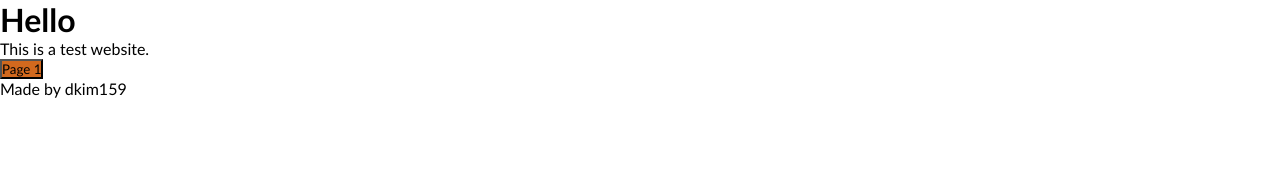
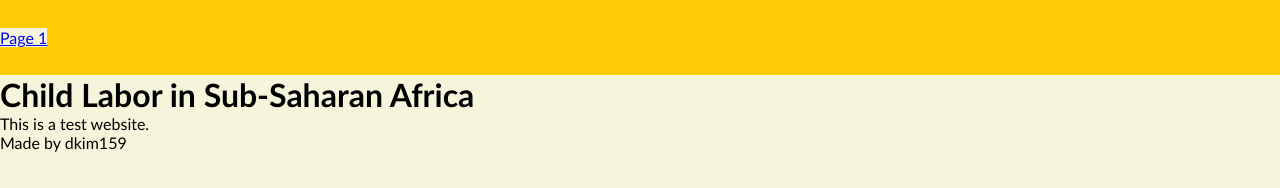
Before and after one commit to dkim159/dkim159.github.io, a plain HTML site: page index.html in a window 1280 px wide. Drawn offline with Linux system fonts and the light colour scheme.

Commit message:
CSS Testing and Website Design Tests

```diff
--- a/index.html
+++ b/index.html
@@ -3,15 +3,16 @@
 <head>
     <meta charset="UTF-8">
     <meta name="viewport" content="width=device-width, initial-scale=1.0">
-    <title>Welcome to my website.</title>
+    <title>Modern Day Slavery</title>
     <link rel="stylesheet" href="style.css">
 </head>
 <body>
-    <h1>Hello</h1>
+    <nav>
+        <a href="./page1" target=_blank >Page 1</a>
+    </nav>
+    <h1>Child Labor in Sub-Saharan Africa</h1>
     <p>This is a test website.</p>
-    <a href="./page1" target=_blank >
-        <button style="background-color: chocolate;" title="Go to Page 1">Page 1</button>
-    </a>
+
 </body>
 <footer>Made by dkim159</footer>
 </html>
--- a/style.css
+++ b/style.css
@@ -1,5 +1,16 @@
 *{
+    box-sizing: border-box;
     margin: 0;
     padding: 0;
-    font-family: Trebuchet MS;
+    font-family: 'Trebuchet MS', 'Lucida Sans Unicode', 'Lucida Grande', 'Lucida Sans', Arial, sans-serif;
+    background-color: beige;
 }
+
+nav{
+    height: 75px;
+    background: #fdcc04;
+    display: flex;
+    justify-content: space-between;
+    align-items: center;
+    padding: 0rem calc((100vw-1300pz)/2);
+}
```
Also changed, not shown: page1.html (+4 -5 lines), 1 other file.
